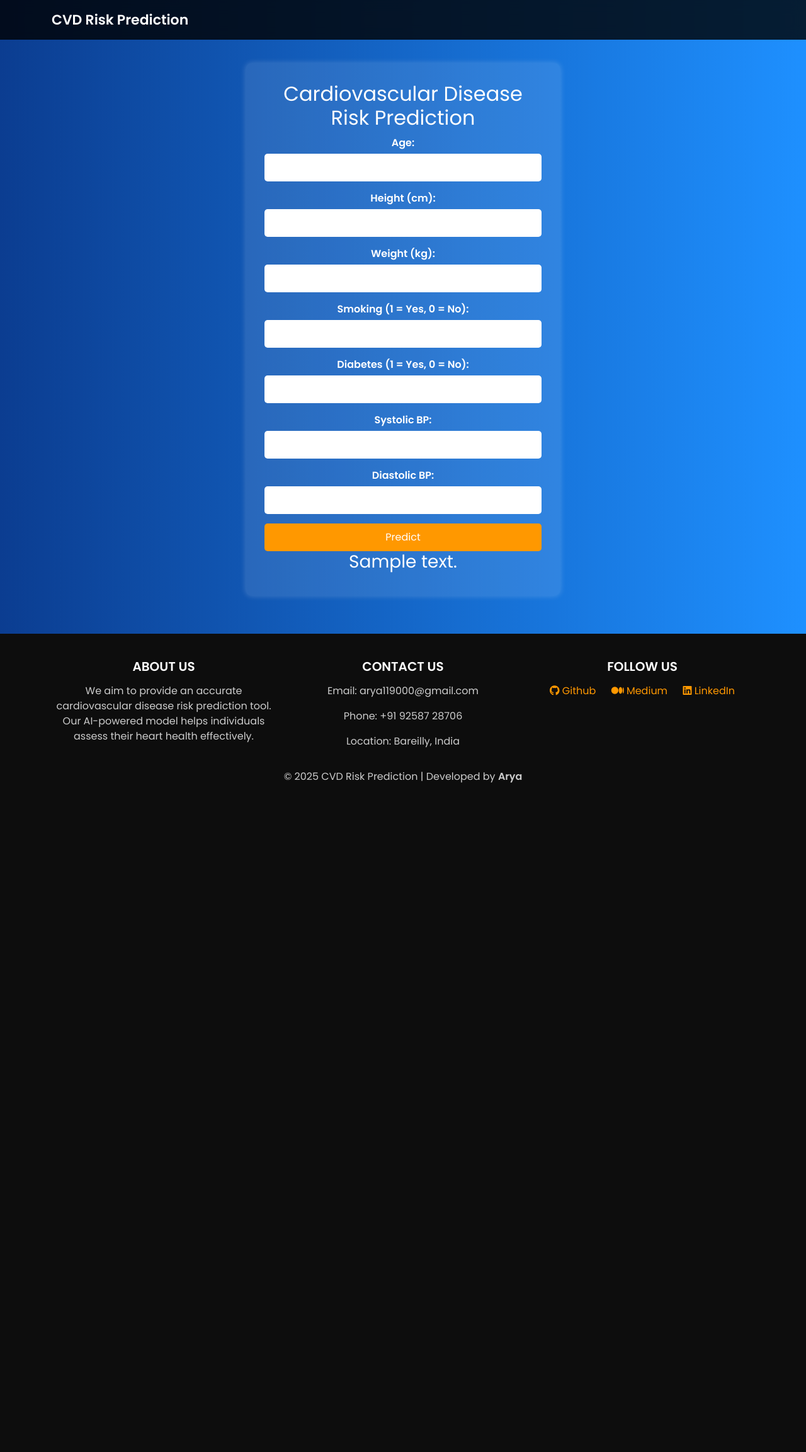
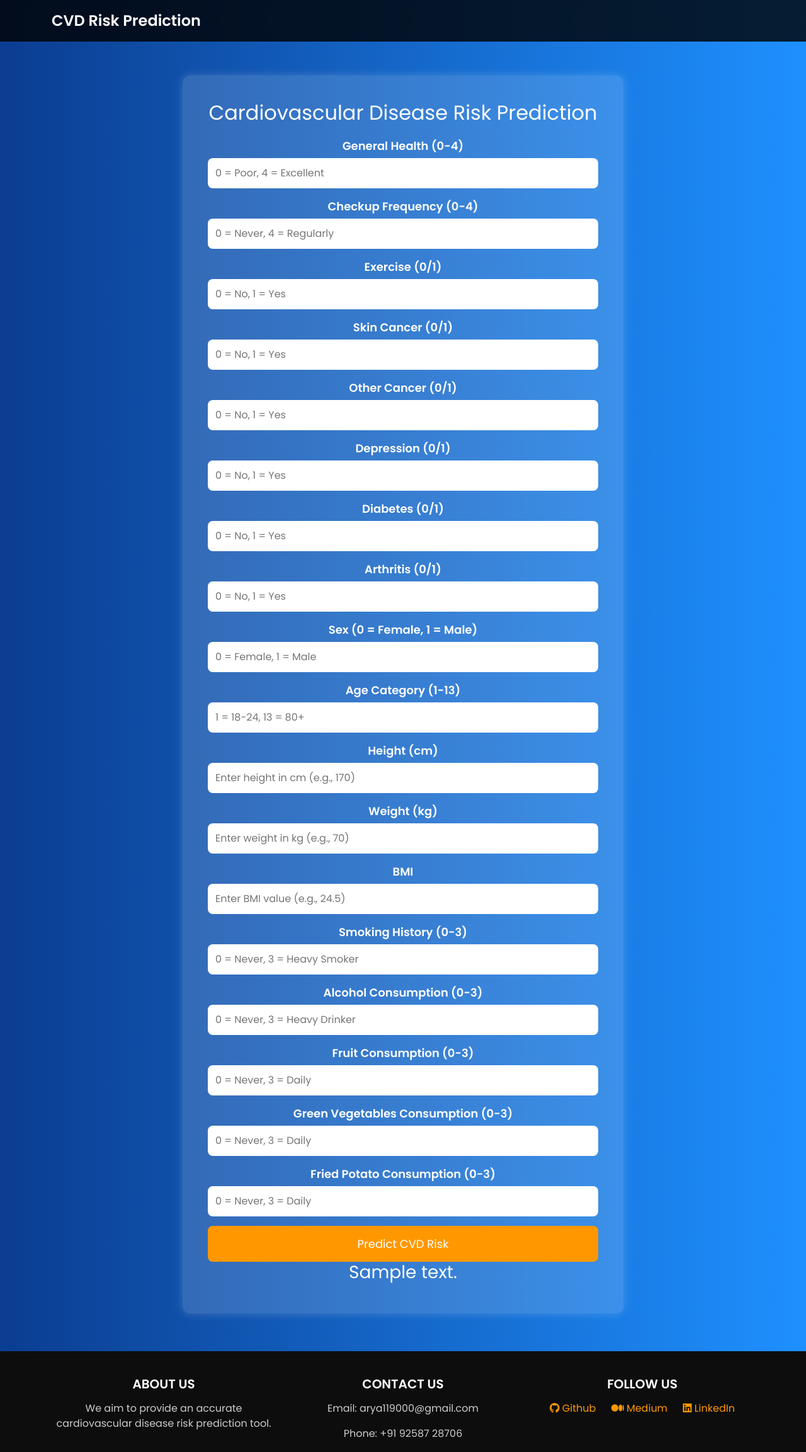
Before and after one commit to Arya182-ui/CVD-Risk-Prediction, a Flask app: template templates/index.html in a window 1280 px wide. Shown: the top 2305 px of the page at 63% size. Before the commit the page ends 1243 px from the top, so only its background shows below. Run offline with Flask 3, Linux system fonts and the light colour scheme; the template is opened without the code that fills it: most values are stand-ins (such as "Sample title", 1, 10 or a date in 2020); parts of the project's set-up code (start-up, migrations or seed data) failed here and were passed over.

Commit message:
Update index.html
changing Model

```diff
--- a/templates/index.html
+++ b/templates/index.html
@@ -5,7 +5,6 @@
     <meta name="viewport" content="width=device-width, initial-scale=1.0">
     <title>Cardiovascular Disease Risk Prediction</title>
 
-    <!-- Bootstrap & Icons -->
     <link href="https://cdn.jsdelivr.net/npm/bootstrap@5.3.0/dist/css/bootstrap.min.css" rel="stylesheet">
     <link href="https://cdnjs.cloudflare.com/ajax/libs/font-awesome/6.4.2/css/all.min.css" rel="stylesheet">
     <link href="https://fonts.googleapis.com/css2?family=Poppins:wght@300;400;600&display=swap" rel="stylesheet">
@@ -13,13 +12,12 @@
     <style>
         body {
             font-family: 'Poppins', sans-serif;
-            background: linear-gradient(to right, #0b3d91, #1e90ff); /* Dark Cyan */
+            background: linear-gradient(to right, #0b3d91, #1e90ff);
             color: white;
             margin: 0;
             padding: 0;
         }
 
-        /* 🚀 Sticky & Transparent Navbar */
         .navbar {
             position: fixed;
             width: 100%;
@@ -28,64 +26,62 @@
             background: rgba(0, 0, 0, 0.8);
             backdrop-filter: blur(10px);
             padding: 10px 0;
-            transition: background 0.4s ease-in-out;
             z-index: 1000;
         }
-
-        .navbar.scrolled {
-            background: rgba(0, 0, 0, 0.5);
-        }
         .navbar-brand {
-            display: flex;
-            align-items: center;
-            font-size: 22px;
+            font-size: 24px;
             font-weight: bold;
             color: white;
+        }
+
+        .form-container {
+            max-width: 700px;
+            margin: 120px auto 60px;
+            background: rgba(255, 255, 255, 0.15);
+            padding: 40px;
+            border-radius: 12px;
+            box-shadow: 0px 0px 15px rgba(255, 255, 255, 0.2);
+        }
+
+        .form-container h2 {
+            font-size: 32px;
+            margin-bottom: 20px;
+            text-align: center;
+        }
+
+        label {
+            font-size: 18px;
+            font-weight: bold;
+            margin-bottom: 6px;
+            display: block;
+        }
+
+        input {
+            width: 100%;
+            padding: 12px;
+            font-size: 16px;
+            border-radius: 8px;
+            border: none;
+            outline: none;
+            margin-bottom: 15px;
+        }
+
+        button {
+            width: 100%;
+            padding: 15px;
+            background: #ff9800;
+            border: none;
+            border-radius: 8px;
+            color: white;
+            font-size: 18px;
+            cursor: pointer;
             transition: 0.3s;
         }
-        .navbar-brand:hover {
-            color: #ff9800;
-        }
-        .navbar-brand img {
-            height: 40px;
-            margin-right: 10px;
-        }
 
-        /* 📝 Form Styling */
-        .form-container {
-            max-width: 500px;
-            margin: 100px auto 60px;
-            background: rgba(255, 255, 255, 0.1);
-            padding: 30px;
-            border-radius: 10px;
-            box-shadow: 0px 0px 10px rgba(255, 255, 255, 0.2);
-        }
-        label {
-            font-weight: bold;
-        }
-        input {
-            width: 100%;
-            padding: 10px;
-            margin-top: 5px;
-            margin-bottom: 15px;
-            border: none;
-            border-radius: 5px;
-        }
-        button {
-            width: 100%;
-            padding: 10px;
-            background: #ff9800;
-            border: none;
-            border-radius: 5px;
-            color: white;
-            font-size: 16px;
-            cursor: pointer;
-        }
         button:hover {
             background: #e68900;
         }
 
-        /* 🔥 Footer Styling */
         .footer {
             background: #0d0d0d;
             padding: 40px 0;
@@ -114,42 +110,84 @@
 
 <body>
 
-    <!-- 🚀 Sticky Header/Navbar -->
+    <!-- 🚀 Navbar -->
     <nav class="navbar navbar-expand-lg">
         <div class="container">
-            <a class="navbar-brand" href="#">
-                CVD Risk Prediction
-            </a>
+            <a class="navbar-brand" href="#">CVD Risk Prediction</a>
         </div>
     </nav>
 
-    <!-- 🔬 Prediction Form -->
-    <div class="form-container text-center">
-        <h2>Cardiovascular Disease Risk Prediction</h2>
-        <form action="/predict" method="post">
-            <label>Age:</label> <input type="number" name="age" required min="1" max="120"><br>
-            <label>Height (cm):</label> <input type="number" name="height" required min="50" max="250"><br>
-            <label>Weight (kg):</label> <input type="number" name="weight" required min="10" max="300"><br>
-            <label>Smoking (1 = Yes, 0 = No):</label> <input type="number" name="smoking" required min="0" max="1"><br>
-            <label>Diabetes (1 = Yes, 0 = No):</label> <input type="number" name="diabetes" required min="0" max="1"><br>
-            <label>Systolic BP:</label> <input type="number" name="systolic_bp" required min="50" max="200"><br>
-            <label>Diastolic BP:</label> <input type="number" name="diastolic_bp" required min="30" max="150"><br>
-            <button type="submit">Predict</button>
-        </form>
-        <h3>{{ prediction_text }}</h3>
-    </div>
+   <!-- 🏥 Form Section -->
+   <div class="form-container text-center">
+    <h2>Cardiovascular Disease Risk Prediction</h2>
+    <form action="/predict" method="post">
+        <label>General Health (0-4)</label>
+        <input type="number" name="general_health" min="0" max="4" placeholder="0 = Poor, 4 = Excellent" required>
 
-    <!-- 📌 Footer -->
+        <label>Checkup Frequency (0-4)</label>
+        <input type="number" name="checkup" min="0" max="4" placeholder="0 = Never, 4 = Regularly" required>
+
+        <label>Exercise (0/1)</label>
+        <input type="number" name="exercise" min="0" max="1" placeholder="0 = No, 1 = Yes" required>
+
+        <label>Skin Cancer (0/1)</label>
+        <input type="number" name="skin_cancer" min="0" max="1" placeholder="0 = No, 1 = Yes" required>
+
+        <label>Other Cancer (0/1)</label>
+        <input type="number" name="other_cancer" min="0" max="1" placeholder="0 = No, 1 = Yes" required>
+
+        <label>Depression (0/1)</label>
+        <input type="number" name="depression" min="0" max="1" placeholder="0 = No, 1 = Yes" required>
+
+        <label>Diabetes (0/1)</label>
+        <input type="number" name="diabetes" min="0" max="1" placeholder="0 = No, 1 = Yes" required>
+
+        <label>Arthritis (0/1)</label>
+        <input type="number" name="arthritis" min="0" max="1" placeholder="0 = No, 1 = Yes" required>
+
+        <label>Sex (0 = Female, 1 = Male)</label>
+        <input type="number" name="sex" min="0" max="1" placeholder="0 = Female, 1 = Male" required>
+
+        <label>Age Category (1-13)</label>
+        <input type="number" name="age_category" min="1" max="13" placeholder="1 = 18-24, 13 = 80+" required>
+
+        <label>Height (cm)</label>
+        <input type="number" name="height" placeholder="Enter height in cm (e.g., 170)" required>
+
+        <label>Weight (kg)</label>
+        <input type="number" name="weight" placeholder="Enter weight in kg (e.g., 70)" required>
+
+        <label>BMI</label>
+        <input type="number" name="bmi" placeholder="Enter BMI value (e.g., 24.5)" required>
+
+        <label>Smoking History (0-3)</label>
+        <input type="number" name="smoking_history" min="0" max="3" placeholder="0 = Never, 3 = Heavy Smoker" required>
+
+        <label>Alcohol Consumption (0-3)</label>
+        <input type="number" name="alcohol_consumption" min="0" max="3" placeholder="0 = Never, 3 = Heavy Drinker" required>
+
+        <label>Fruit Consumption (0-3)</label>
+        <input type="number" name="fruit_consumption" min="0" max="3" placeholder="0 = Never, 3 = Daily" required>
+
+        <label>Green Vegetables Consumption (0-3)</label>
+        <input type="number" name="green_vegetables_consumption" min="0" max="3" placeholder="0 = Never, 3 = Daily" required>
+
+        <label>Fried Potato Consumption (0-3)</label>
+        <input type="number" name="fried_potato_consumption" min="0" max="3" placeholder="0 = Never, 3 = Daily" required>
+
+        <button type="submit">Predict CVD Risk</button>
+    </form>
+    <h3>{{ prediction_text }}</h3>
+</div>
+    <!-- 🔥 Footer -->
     <footer class="footer">
         <div class="container">
             <div class="row">
-                <!-- 🔹 About Us -->
                 <div class="col-md-4">
                     <h5>About Us</h5>
-                    <p>We aim to provide an accurate cardiovascular disease risk prediction tool. Our AI-powered model helps individuals assess their heart health effectively.</p>
+                    <p>We aim to provide an accurate cardiovascular disease risk prediction tool.</p>
                 </div>
 
-                <!-- 📞 Contact Us -->
                 <div class="col-md-4">
                     <h5>Contact Us</h5>
                     <p>Email: arya119000@gmail.com</p>
@@ -157,7 +195,6 @@
                     <p>Location: Bareilly, India</p>
                 </div>
 
-                <!-- 🌍 Social Media -->
                 <div class="col-md-4">
                     <h5>Follow Us</h5>
                     <a href="https://github.com/Arya182-ui"><i class="fab fa-github"></i> Github</a>
@@ -170,15 +207,5 @@
         </div>
     </footer>
 
-    <script>
-        window.addEventListener("scroll", function () {
-            let navbar = document.querySelector(".navbar");
-            if (window.scrollY > 50) {
-                navbar.style.background = "rgba(0, 0, 0, 0.5)"; // Transparent effect
-            } else {
-                navbar.style.background = "rgba(0, 0, 0, 0.8)"; // Original background
-            }
-        });
-    </script>
 </body>
 </html>
```
